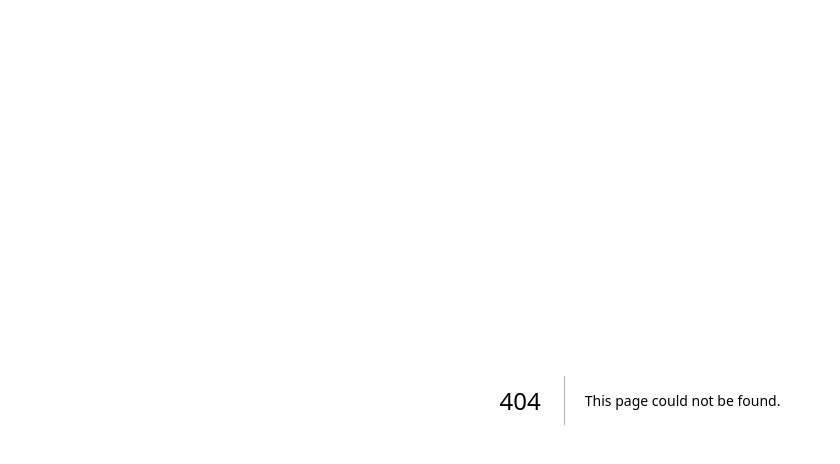
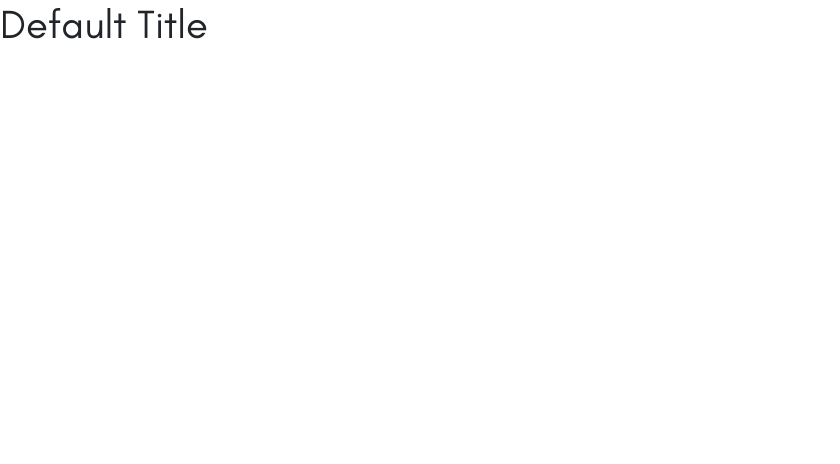
Before and after one commit to sajjadsaleem/tcmweaver, a Next.js app: page /slug in a window 1280 px wide. Before the commit this address had no page. Shown: the top 464 px of the page, without its empty margins (0-840 px from the left). Built offline with nearby package versions, Linux system fonts and the light colour scheme.

Commit message:
slug update

```diff
--- /dev/null
+++ b/src/pages/slug.tsx
@@ -0,0 +1,49 @@
+// pages/[slug].tsx
+
+import React from 'react';
+import { GetServerSideProps } from 'next';
+
+interface DynamicPageProps {
+  data: {
+    title: string;
+    // Other data properties with default values
+  };
+}
+
+const DynamicPage: React.FC<DynamicPageProps> = ({ data }) => {
+  return (
+    <div>
+      <h1>{data.title}</h1>
+      {/* Other content */}
+    </div>
+  );
+};
+
+export const getServerSideProps: GetServerSideProps<DynamicPageProps> = async (context) => {
+  // Fetch data based on the dynamic parameter (slug in this case)
+  const { params } = context;
+  const slug = params?.slug as string;
+
+  // Fetch data from your API or other data source
+  const fetchData = async () => {
+    // Perform your data fetching logic
+    // ...
+
+    // Return the fetched data
+    return {
+      title: 'Default Title', // Set default value for title
+      // Other data properties with default values
+    };
+  };
+
+  const data = await fetchData();
+
+  // Return the props with the fetched data
+  return {
+    props: {
+      data,
+    },
+  };
+};
+
+export default DynamicPage;
```
